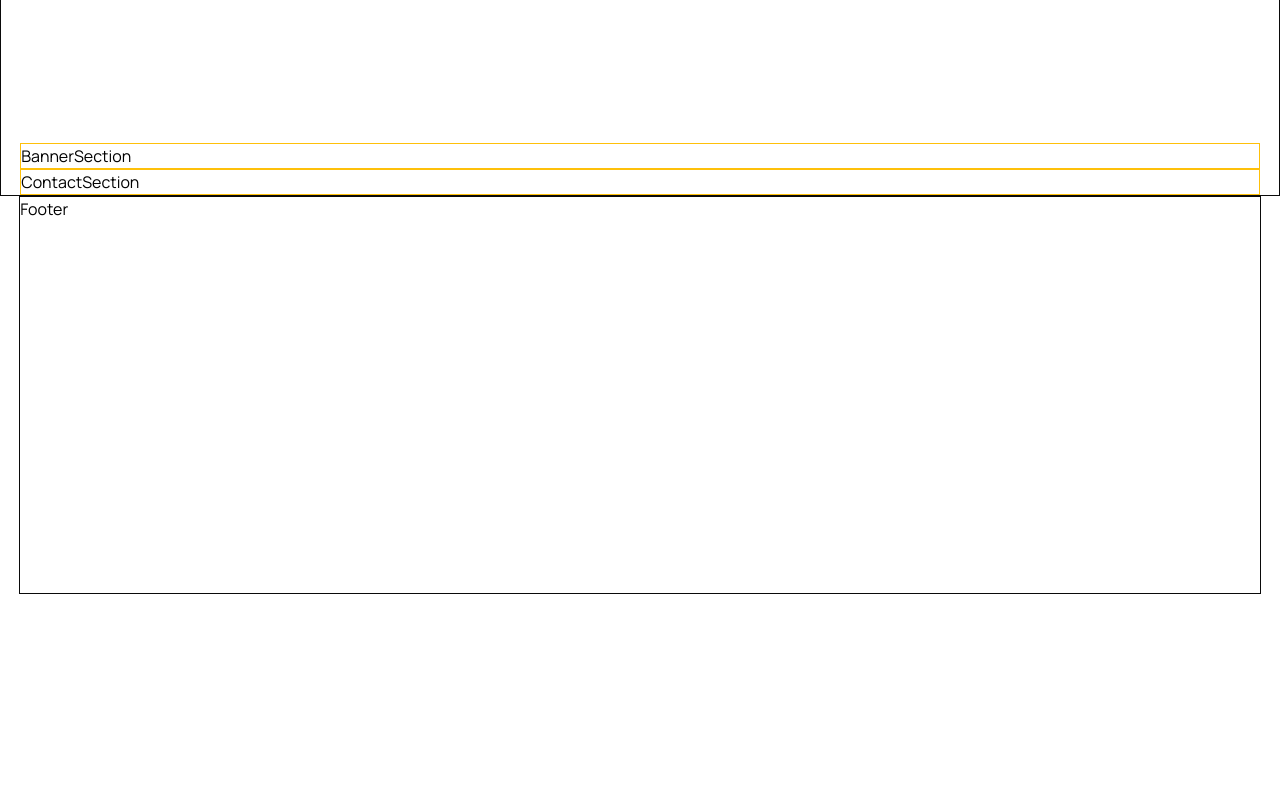
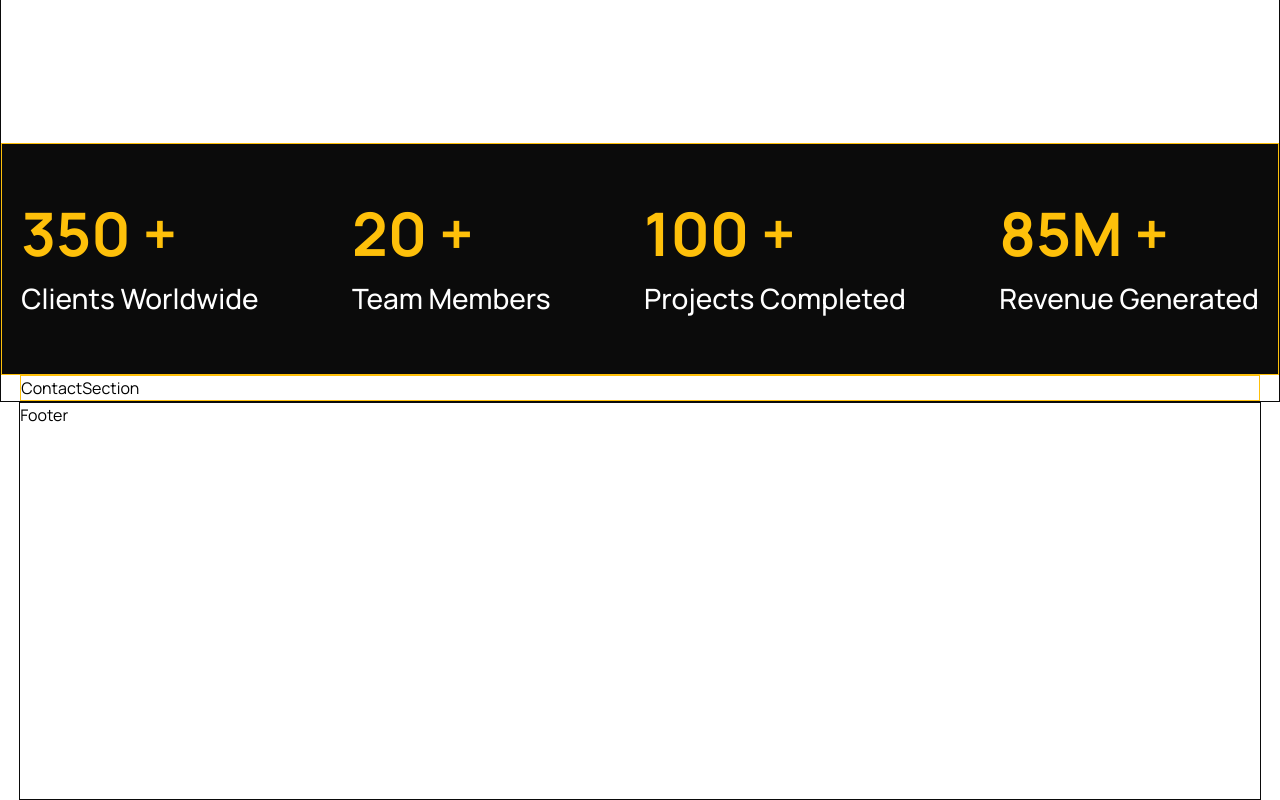
Before and after one commit to AJ1732/smg-task, a React (Vite) app: page / in a window 1280 px wide. Shown: the part 3628-4428 px from the top of the page. Before the commit the page ends 4222 px from the top, so only its background shows below. Built offline with nearby package versions, Linux system fonts and the light colour scheme.

Commit message:
chore: build banner section

```diff
--- a/src/sections/BannerSection.tsx
+++ b/src/sections/BannerSection.tsx
@@ -1,4 +1,38 @@
 const BannerSection = () => {
-  return <div>BannerSection</div>;
+  return (
+    <section className="full-width content-grid bg-black-0">
+      <div className="flex-between pb-[3.4375rem] pt-[3.685rem] text-white">
+        {stats.map(({ id, value, text }) => (
+          <div key={id} className="space-y-[0.875rem]">
+            <h4 className="text-6xl font-bold text-primary-100">{value} +</h4>
+            <p className="text-[1.75rem] font-medium">{text}</p>
+          </div>
+        ))}
+      </div>
+    </section>
+  );
 };
 export default BannerSection;
+
+const stats = [
+  {
+    id: 1,
+    value: "350",
+    text: "Clients Worldwide",
+  },
+  {
+    id: 2,
+    value: "20",
+    text: "Team Members",
+  },
+  {
+    id: 3,
+    value: "100",
+    text: "Projects Completed",
+  },
+  {
+    id: 4,
+    value: "85M",
+    text: "Revenue Generated",
+  },
+];
```
